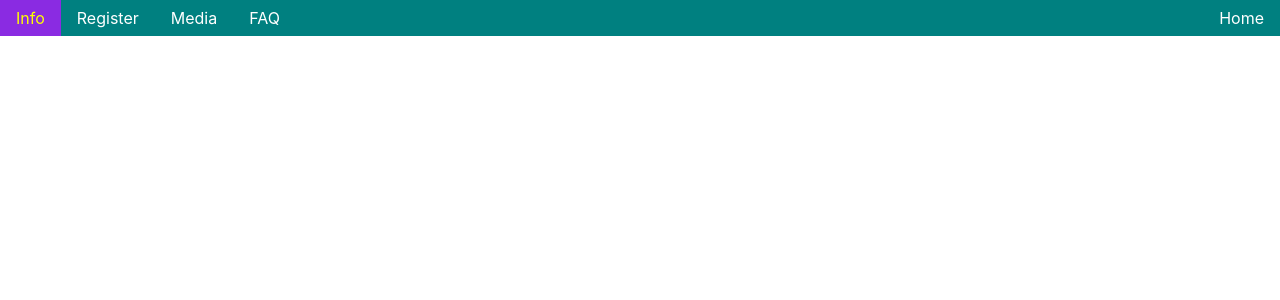
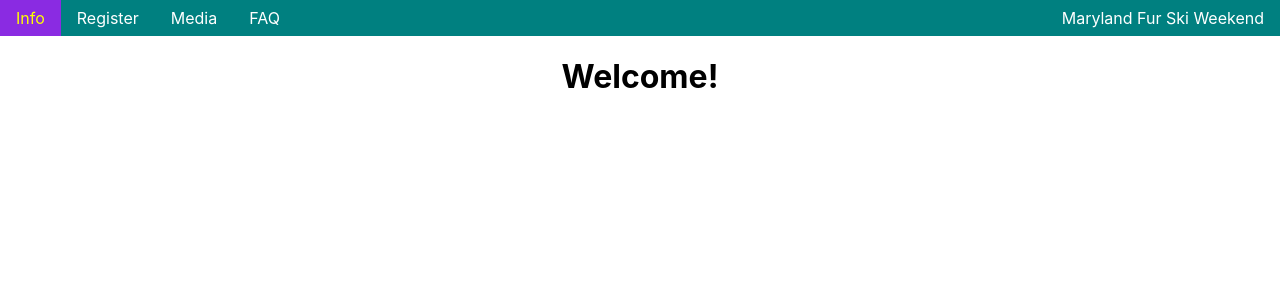
Before and after one commit to JustinJefferson/ski-wkend-react, a React (Create React App) app: page / in a window 1280 px wide. Shown: the top 300 px of the page. Built offline with nearby package versions, Linux system fonts and the light colour scheme.

Commit message:
Created the Home component

```diff
--- a/src/App.tsx
+++ b/src/App.tsx
@@ -1,9 +1,8 @@
 import React from 'react';
-import logo from './logo.svg';
 import './App.css';
-import { BrowserRouter as Router, Switch, Link, Route } from 'react-router-dom'
+import { BrowserRouter as Router, Switch, Route } from 'react-router-dom'
 import Navigator from './components/Navigator'
-
+import Home from './pages/Home'
 const links: string[] = [
   'Info',
   'Register',
@@ -18,7 +17,9 @@ const App = () => {
         <Navigator links={links} />
         <div>
           <Switch>
-            <Route path="/"></Route>
+            <Route path="/">
+              <Home />
+            </Route>
             <Route path="/info"></Route>
             <Route path="/register"></Route>
             <Route path="/media"></Route>
--- a/src/components/Navigator.tsx
+++ b/src/components/Navigator.tsx
@@ -13,7 +13,7 @@ const Navigator = (props: any) => {
                     </li>
                 )}
                 <li className="Logo">
-                    <Link className="Link" to="/">Home</Link>
+                    <Link className="Link" to="/">Maryland Fur Ski Weekend</Link>
                 </li>
             </ul>
         </div>
--- /dev/null
+++ b/src/pages/Home.tsx
@@ -0,0 +1,11 @@
+import React from 'react';
+
+const Home = () => {
+    return (
+        <div>
+            <h1>Welcome!</h1>
+        </div>
+    )
+}
+
+export default Home;
```
